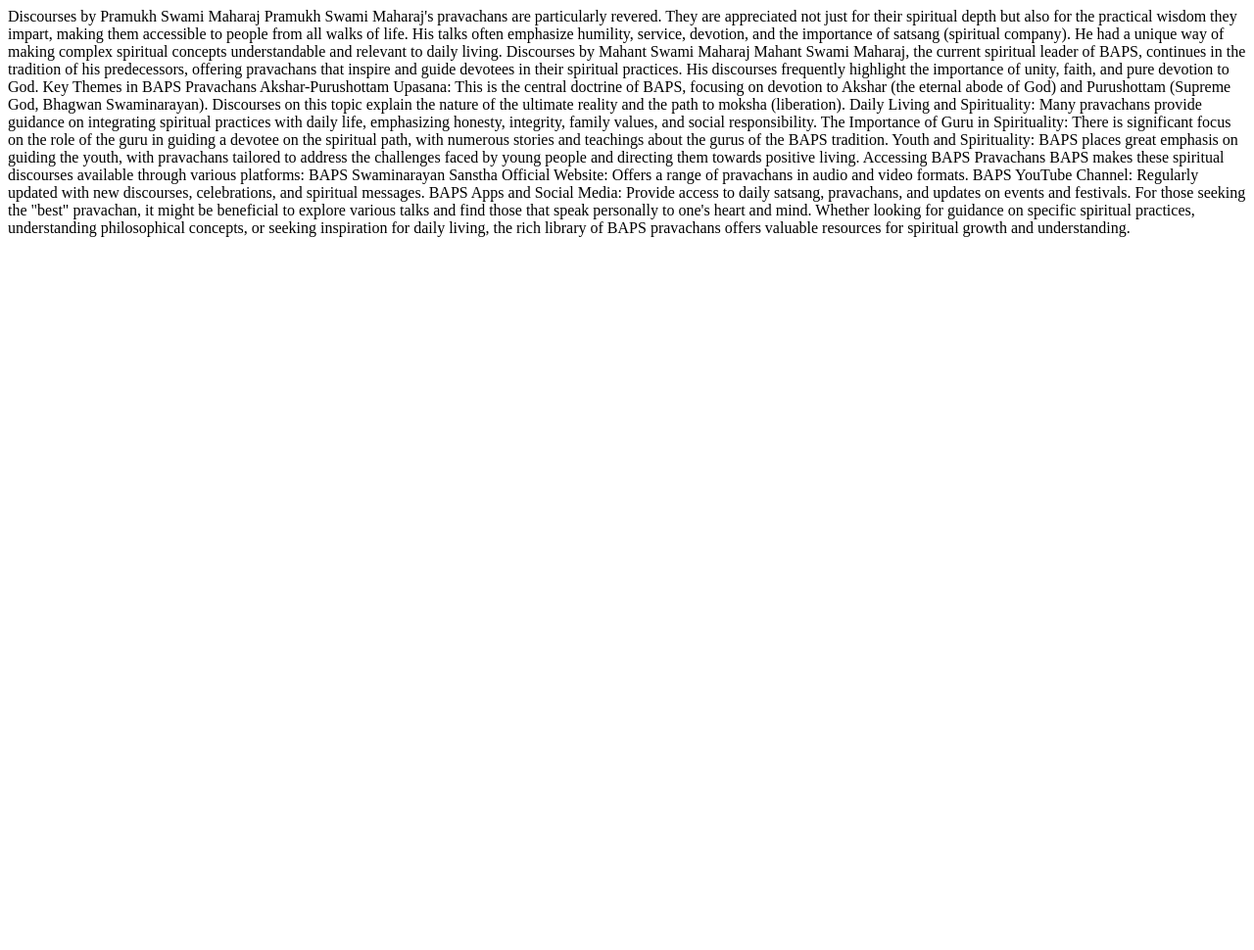
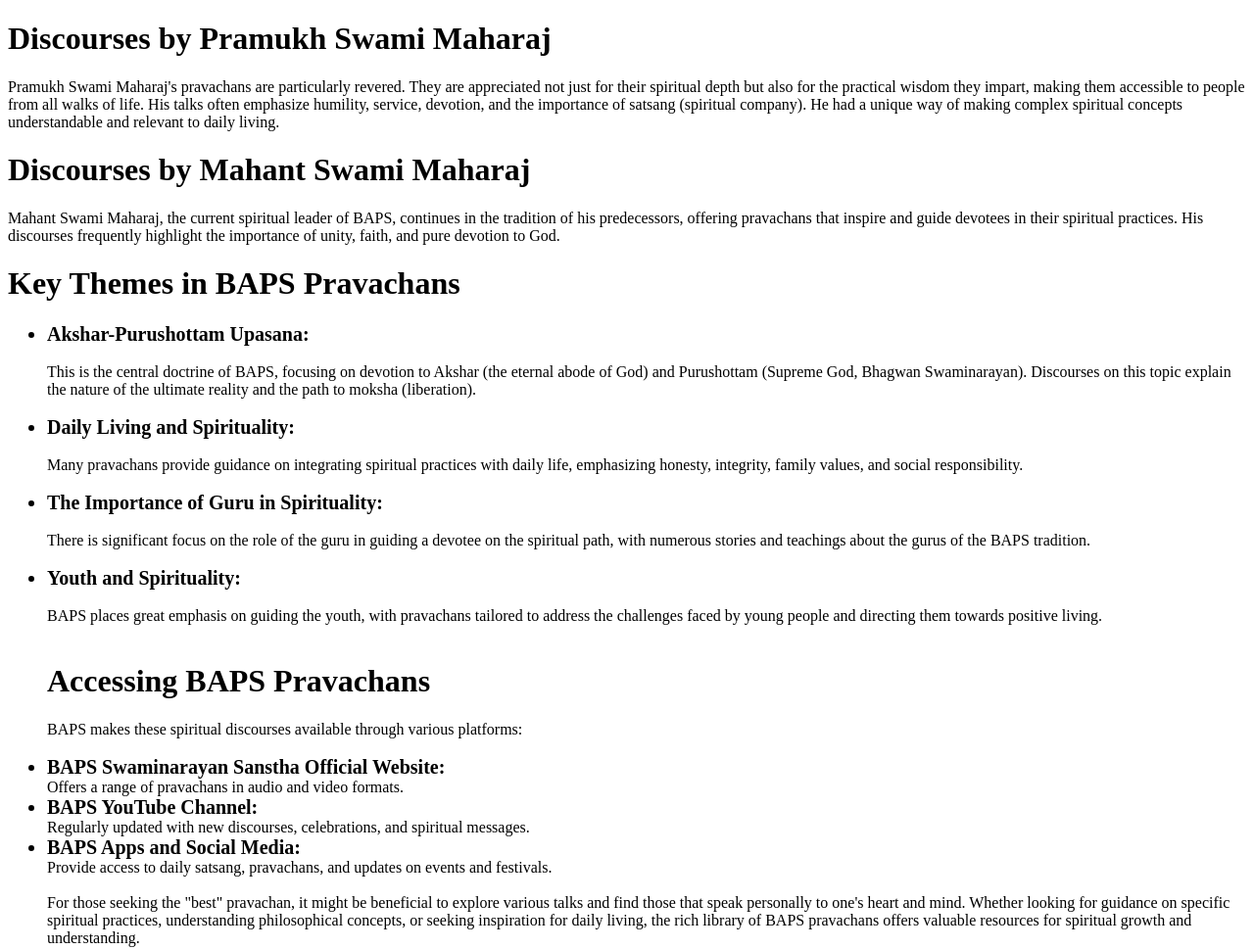
Before and after one commit to PareshBagul/Swaminarayan-Website, a plain HTML site: page Best_Pravachan.html in a window 1280 px wide. Shown: the whole page at 98% size. Before the commit the page ends 800 px from the top, so only its background shows below. Drawn offline with Linux system fonts and the light colour scheme.

Commit message:
Update Best_Pravachan.html

```diff
--- a/Best_Pravachan.html
+++ b/Best_Pravachan.html
@@ -6,27 +6,46 @@
     <title>Document</title>
 </head>
 <body>
-    Discourses by Pramukh Swami Maharaj
-Pramukh Swami Maharaj's pravachans are particularly revered. They are appreciated not just for their spiritual depth but also for the practical wisdom they impart, making them accessible to people from all walks of life. His talks often emphasize humility, service, devotion, and the importance of satsang (spiritual company). He had a unique way of making complex spiritual concepts understandable and relevant to daily living.
-
-Discourses by Mahant Swami Maharaj
-Mahant Swami Maharaj, the current spiritual leader of BAPS, continues in the tradition of his predecessors, offering pravachans that inspire and guide devotees in their spiritual practices. His discourses frequently highlight the importance of unity, faith, and pure devotion to God.
-
-Key Themes in BAPS Pravachans
-Akshar-Purushottam Upasana: This is the central doctrine of BAPS, focusing on devotion to Akshar (the eternal abode of God) and Purushottam (Supreme God, Bhagwan Swaminarayan). Discourses on this topic explain the nature of the ultimate reality and the path to moksha (liberation).
-
-Daily Living and Spirituality: Many pravachans provide guidance on integrating spiritual practices with daily life, emphasizing honesty, integrity, family values, and social responsibility.
-
-The Importance of Guru in Spirituality: There is significant focus on the role of the guru in guiding a devotee on the spiritual path, with numerous stories and teachings about the gurus of the BAPS tradition.
-
-Youth and Spirituality: BAPS places great emphasis on guiding the youth, with pravachans tailored to address the challenges faced by young people and directing them towards positive living.
-
-Accessing BAPS Pravachans
+   <h1>Discourses by Pramukh Swami Maharaj</h1>
+<p>Pramukh Swami Maharaj's pravachans are particularly revered. They are appreciated not just for their spiritual depth but also for the practical wisdom they impart, making them accessible to people from all walks of life. His talks often emphasize humility, service, devotion, and the importance of satsang (spiritual company). He had a unique way of making complex spiritual concepts understandable and relevant to daily living.
+</p>
+<h1>Discourses by Mahant Swami Maharaj</h1>
+<p>Mahant Swami Maharaj, the current spiritual leader of BAPS, continues in the tradition of his predecessors, offering pravachans that inspire and guide devotees in their spiritual practices. His discourses frequently highlight the importance of unity, faith, and pure devotion to God.
+</p>
+<h1>Key Themes in BAPS Pravachans</h1>
+<ul>
+    <li style="font-size: 20px;"><b>Akshar-Purushottam Upasana:</b></li>
+<br>
+ This is the central doctrine of BAPS, focusing on devotion to Akshar (the eternal abode of God) and Purushottam (Supreme God, Bhagwan Swaminarayan). Discourses on this topic explain the nature of the ultimate reality and the path to moksha (liberation).
+ <br>
+ <br>
+ <li style="font-size: 20px;"><b>Daily Living and Spirituality:</b></li>
+ <br>
+ Many pravachans provide guidance on integrating spiritual practices with daily life, emphasizing honesty, integrity, family values, and social responsibility.
+<br>
+<br>
+<li style="font-size: 20px;"><b>The Importance of Guru in Spirituality:</b></li>
+<br>
+There is significant focus on the role of the guru in guiding a devotee on the spiritual path, with numerous stories and teachings about the gurus of the BAPS tradition.
+<br>
+<br>
+<li style="font-size: 20px;"><b>Youth and Spirituality:</b></li>
+<br>
+BAPS places great emphasis on guiding the youth, with pravachans tailored to address the challenges faced by young people and directing them towards positive living.
+<br>
+<br>
+<h1>Accessing BAPS Pravachans</h1>
 BAPS makes these spiritual discourses available through various platforms:
-
-BAPS Swaminarayan Sanstha Official Website: Offers a range of pravachans in audio and video formats.
-BAPS YouTube Channel: Regularly updated with new discourses, celebrations, and spiritual messages.
-BAPS Apps and Social Media: Provide access to daily satsang, pravachans, and updates on events and festivals.
+<br>
+<br>
+<li style="font-size: 20px;"><b>BAPS Swaminarayan Sanstha Official Website:</b></li>
+Offers a range of pravachans in audio and video formats.
+<li style="font-size: 20px;"><b>BAPS YouTube Channel:</b></li>
+Regularly updated with new discourses, celebrations, and spiritual messages.
+<li style="font-size: 20px;"><b>BAPS Apps and Social Media:</b></li>
+Provide access to daily satsang, pravachans, and updates on events and festivals.
+<br>
+<br>
 For those seeking the "best" pravachan, it might be beneficial to explore various talks and find those that speak personally to one's heart and mind. Whether looking for guidance on specific spiritual practices, understanding philosophical concepts, or seeking inspiration for daily living, the rich library of BAPS pravachans offers valuable resources for spiritual growth and understanding.
 </body>
 </html>
```
